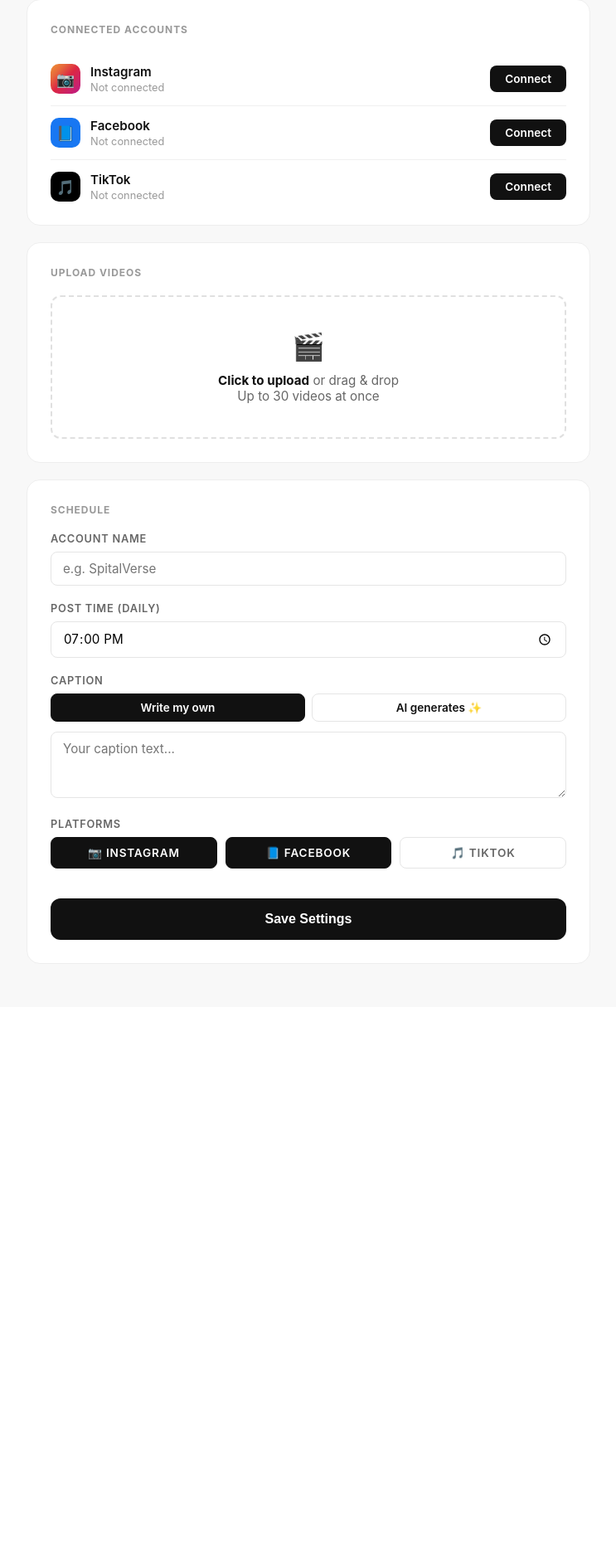
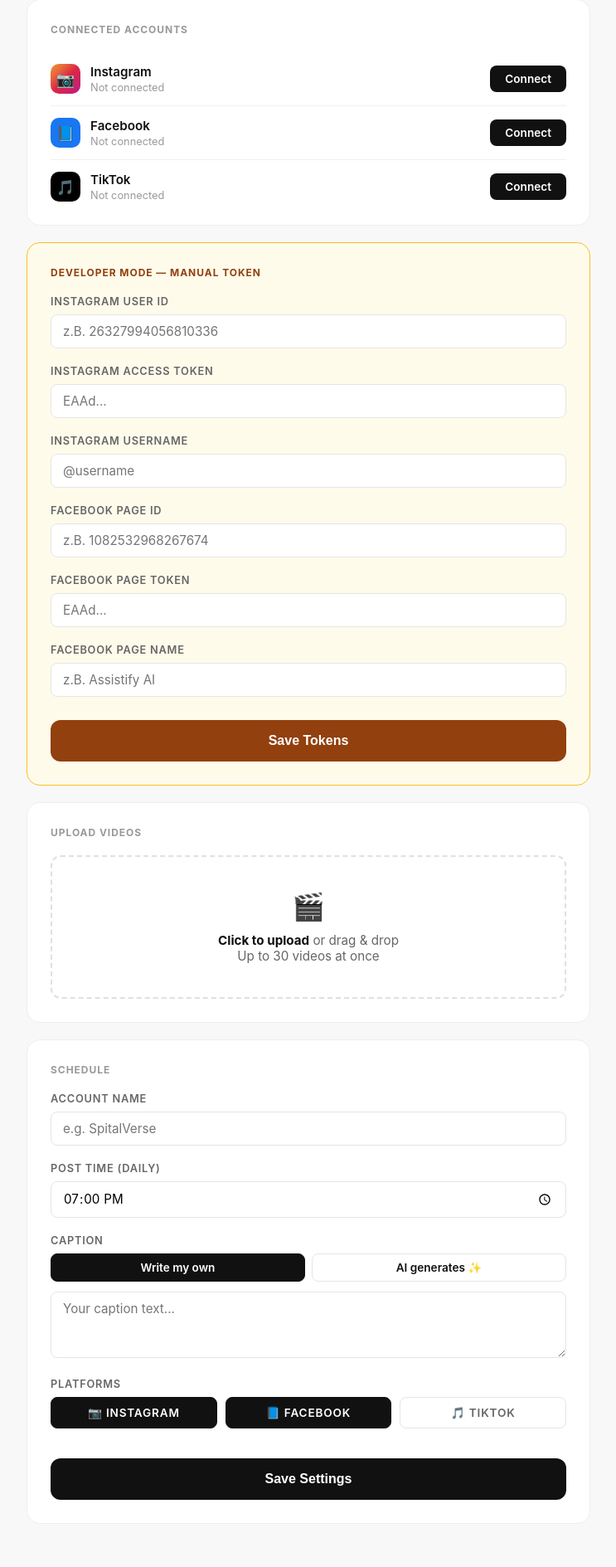
Before and after one commit to assistifyaiyba-dotcom/oneclick-planner, a Flask app: template templates/dashboard.html in a window 1280 px wide. Shown: the part 221-2110 px from the top of the page at 83% size, without its empty margins (268-1011 px from the left). Before the commit the page ends 1383 px from the top, so only its background shows below. Run offline with Flask 3, Linux system fonts and the light colour scheme; the template is opened without the code that fills it, so the values that code supplies are empty; parts of the project's set-up code (start-up, migrations or seed data) failed here and were passed over.

Commit message:
Add manual token input for developer testing

```diff
--- a/app.py
+++ b/app.py
@@ -372,6 +372,20 @@ def save_settings(user_id):
     )
     return jsonify({"status": "saved"})
 
+# ─── MANUAL TOKEN ─────────────────────────────────────────────────────────────
+@app.route("/tokens/<user_id>", methods=["POST"])
+def save_tokens(user_id):
+    data = request.json or {}
+    update_user(user_id,
+        ig_user_id   = data.get("ig_user_id", ""),
+        ig_token     = data.get("ig_token", ""),
+        ig_username  = data.get("ig_username", ""),
+        fb_page_id   = data.get("fb_page_id", ""),
+        fb_page_token= data.get("fb_page_token", ""),
+        fb_page_name = data.get("fb_page_name", ""),
+    )
+    return jsonify({"status": "saved"})
+
 # ─── MANUAL TRIGGER ───────────────────────────────────────────────────────────
 @app.route("/post_now/<user_id>")
 def post_now(user_id):
--- a/templates/dashboard.html
+++ b/templates/dashboard.html
@@ -179,6 +179,39 @@
     </div>
   </div>
 
+  <!-- Manual Token Input -->
+  <div class="card" id="manualTokenCard" style="border: 1px solid #fbbf24; background: #fffbeb;">
+    <div class="card-title" style="color:#92400e;">Developer Mode — Manual Token</div>
+    <form id="manualTokenForm">
+      <div class="form-row">
+        <label>Instagram User ID</label>
+        <input type="text" id="ig_user_id" placeholder="z.B. 26327994056810336" value="{{ user.ig_user_id or '' }}">
+      </div>
+      <div class="form-row">
+        <label>Instagram Access Token</label>
+        <input type="text" id="ig_token" placeholder="EAAd..." value="{{ user.ig_token or '' }}">
+      </div>
+      <div class="form-row">
+        <label>Instagram Username</label>
+        <input type="text" id="ig_username" placeholder="@username" value="{{ user.ig_username or '' }}">
+      </div>
+      <div class="form-row">
+        <label>Facebook Page ID</label>
+        <input type="text" id="fb_page_id" placeholder="z.B. 1082532968267674" value="{{ user.fb_page_id or '' }}">
+      </div>
+      <div class="form-row">
+        <label>Facebook Page Token</label>
+        <input type="text" id="fb_page_token" placeholder="EAAd..." value="{{ user.fb_page_token or '' }}">
+      </div>
+      <div class="form-row">
+        <label>Facebook Page Name</label>
+        <input type="text" id="fb_page_name" placeholder="z.B. Assistify AI" value="{{ user.fb_page_name or '' }}">
+      </div>
+      <button type="submit" class="btn-plan" style="background:#92400e;">Save Tokens</button>
+      <div class="success-msg" id="tokenSuccess">Tokens saved!</div>
+    </form>
+  </div>
+
   <!-- Upload Videos -->
   <div class="card">
     <div class="card-title">Upload Videos</div>
@@ -294,6 +327,25 @@ function setCaptionMode(mode, el) {
   document.getElementById('captionTextBox').style.display = mode === 'ai' ? 'none' : 'block';
 }
 
+// Manual token form
+document.getElementById('manualTokenForm').addEventListener('submit', async e => {
+  e.preventDefault();
+  const res = await fetch(`/tokens/${USER_ID}`, {
+    method: 'POST',
+    headers: { 'Content-Type': 'application/json' },
+    body: JSON.stringify({
+      ig_user_id:   document.getElementById('ig_user_id').value,
+      ig_token:     document.getElementById('ig_token').value,
+      ig_username:  document.getElementById('ig_username').value,
+      fb_page_id:   document.getElementById('fb_page_id').value,
+      fb_page_token:document.getElementById('fb_page_token').value,
+      fb_page_name: document.getElementById('fb_page_name').value,
+    })
+  });
+  document.getElementById('tokenSuccess').style.display = 'block';
+  setTimeout(() => { document.getElementById('tokenSuccess').style.display = 'none'; location.reload(); }, 1500);
+});
+
 // Settings form
 document.getElementById('settingsForm').addEventListener('submit', async e => {
   e.preventDefault();
```
